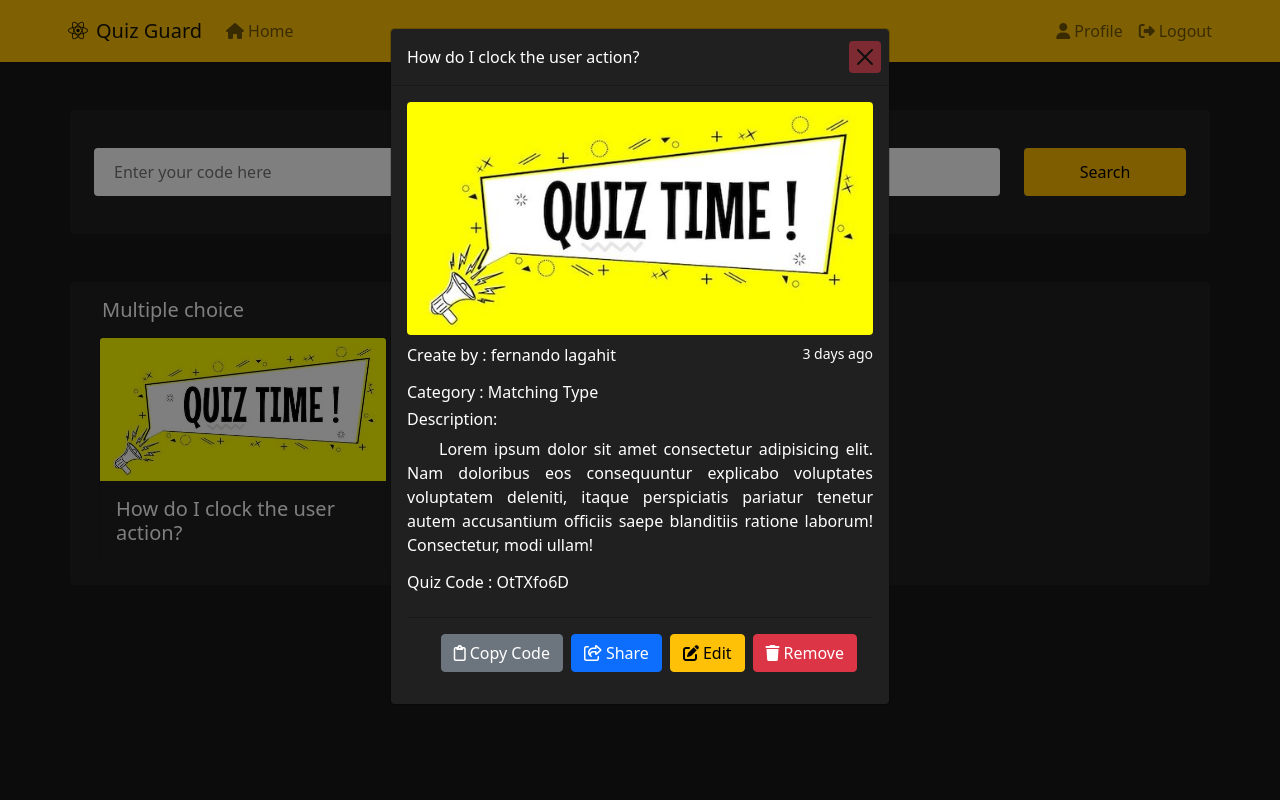
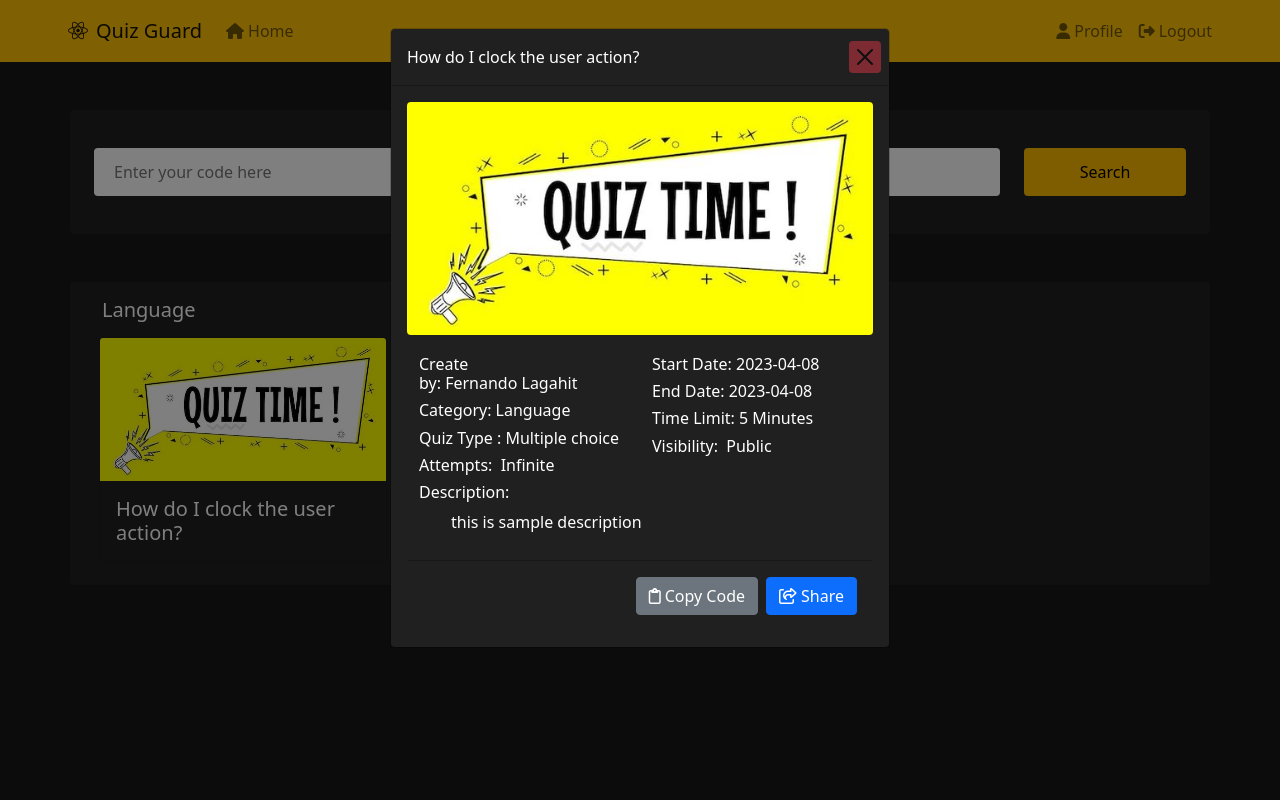
Before and after one commit to henzelss/QuizGuard, a Flask app: template website/templates/searchbank.html in a window 1280 px wide, after a click that opens the changed part. Run offline with Flask 3, Linux system fonts and the light colour scheme; the template is opened without the code that fills it: values that come from a table or form of the project are taken from there, others are empty; data comes from the database, SQL or seed files in the repository; some libraries are stand-ins or nearby versions.

Commit message:
displaying all the info of the quiz

```diff
--- a/website/templates/searchbank.html
+++ b/website/templates/searchbank.html
@@ -18,13 +18,31 @@
 
     <div class="container bg-night mt-5 rounded p-3">
         <h5 class="ms-3">
-            {% if quiz.category=='1'%}
-                Multiple choice
-            {% elif quiz.category=='2' %}
-                Fill in the blanks
-            {% elif quiz.category=='3' %}
-                True or False
-            {% endif%}
+            {% if quiz.category == '1' %}
+                Language
+            {% elif quiz.category == '2' %}
+                Social Studies
+            {% elif quiz.category == '3' %}
+                Science
+            {% elif quiz.category == '4' %}
+                History
+            {% elif quiz.category == '5' %}
+                Science
+            {% elif quiz.category == '6' %}
+                Physics
+            {% elif quiz.category == '7' %}
+                Biology
+            {% elif quiz.category == '8' %}
+                Chemistry
+            {% elif quiz.category == '9' %}
+                Mathematics
+            {% elif quiz.category == '10' %}
+                Geography
+            {% elif quiz.category == '11' %}
+                Career and Technical Education
+            {% elif quiz.category == '12' %}
+                Creative Arts
+            {% endif %}
         </h5>
        <button class="btn text-start shadow-none"  data-bs-toggle="modal" data-bs-target="#quiz{{ quiz.id   }}">
             <div class="card bg-night" style="width: 18rem;">
@@ -45,31 +63,80 @@
                     </div>
                     <div class="modal-body">
                         <img src="{{ url_for('views.images', filename='quiz.jpg') }}" class="card-img-top rounded" alt="quiz.jpg">
-                        <div>
-                            <div class="d-flex w-100 justify-content-between mt-2">
-                                <p class="card-text">Create by : {{ author.firstname }} {{ author.lastname }}</p>
-                                <small>3 days ago</small>
+                        <div class="row">
+                            <div class="col-md-6">
+                                <h6 class="card-text">Create by:&nbsp;{{ author.firstname|title }}&nbsp;{{ author.lastname|title }}</h6>
+
+                                <h6>Category:
+                                    {% if quiz.category == '1' %}
+                                        Language
+                                    {% elif quiz.category == '2' %}
+                                        Social Studies
+                                    {% elif quiz.category == '3' %}
+                                        Science
+                                    {% elif quiz.category == '4' %}
+                                        History
+                                    {% elif quiz.category == '5' %}
+                                        Science
+                                    {% elif quiz.category == '6' %}
+                                        Physics
+                                    {% elif quiz.category == '7' %}
+                                        Biology
+                                    {% elif quiz.category == '8' %}
+                                        Chemistry
+                                    {% elif quiz.category == '9' %}
+                                        Mathematics
+                                    {% elif quiz.category == '10' %}
+                                        Geography
+                                    {% elif quiz.category == '11' %}
+                                        Career and Technical Education
+                                    {% elif quiz.category == '12' %}
+                                        Creative Arts
+                                    {% endif %}
+                                </h6>
+                                <h6>Quiz Type :
+                                    {% if quiz.quiztype=='1'%}
+                                        Multiple choice
+                                    {% elif quiz.quiztype=='2' %}
+                                        Fill in the blanks
+                                    {% elif quiz.quiztype=='3' %}
+                                        True or False
+                                    {% endif%}
+                                </h6>
+                                <h6>Attempts:&nbsp;
+                                    {% if quiz.attempt == 0%}
+                                        Infinite
+                                    {% else %}
+                                        quiz.attempt
+                                    {% endif %}
+                                </h6>
                             </div>
-                            <h6>Category :
-                                {% if quiz.category=='1'%}
-                                    Matching Type
-                                {% elif quiz.category=='2' %}
-                                    Fill in the blanks
-                                {% elif quiz.category=='3' %}
-                                    True or False
-                                {% endif%}
-                            </h6>
+                            <div class="col-md-6">
+                                <h6>Start Date:&nbsp;{{ quiz.startdate}}</h6>
+                                <h6>End Date:&nbsp;{{ quiz.enddate}}</h6>
+                                <h6>Time Limit:&nbsp;{{ quiz.timelimit}}&nbsp;Minutes</h6>
+                                <h6>Visibility:&nbsp;
+                                    {% if quiz.visibility == 1 %}
+                                       Public
+                                    {% else %}
+                                       Private
+                                    {% endif %}
+                                </h6>
+                            </div>
                             <h6>Description:</h6>
-                            <p class="card-text text-desc">Lorem ipsum dolor sit amet consectetur adipisicing elit. Nam doloribus eos consequuntur explicabo voluptates voluptatem deleniti, itaque perspiciatis pariatur tenetur autem accusantium officiis saepe blanditiis ratione laborum! Consectetur, modi ullam!</p>
-                            <label class="mt-3" for="quiz"><h6>Quiz Code : {{ quiz.code }} </h6></label>
+                            <p class="card-text text-desc">{{ quiz.description }}</p>
                         </div>
                         <div class="modal-footer mt-3">
+
                             <input type="text" id="quizcode{{ quiz.id }}" value="{{ quiz.code }}" id="quizcode" hidden>
                             <button type="button" class="btn btn-secondary" onclick='copyText("{{ quiz.id }}")'><i class="fa-regular fa-clipboard me-1"></i>Copy Code</button>
                             <button type="button" class="btn btn-primary" onclick='shareText("{{ quiz.id }}")'><i class="fa-regular fa-share-from-square me-1"></i>Share</button>
-                            <a href="{{ url_for('views.quizbankedit', quizcode=quiz.code, quiztype=quiz.category)}}" class="btn btn-warning"><i class="fa-solid fa-pen-to-square me-1"></i>Edit</a>
-                            <button class="btn btn-danger" data-bs-toggle="modal" data-bs-target="#quizdelete{{quiz.id}}"><i class="fa-solid fa-trash me-1"></i>Remove</button>
-
+                            {% if current_user.usertype == 'user'%}
+                            <a href="" class="btn btn-warning">Take Quiz</a>
+                            {% elif current_user.id == author.id %}
+                                <a href="{{ url_for('views.quizbankedit', quizcode=quiz.code, quiztype=quiz.category)}}" class="btn btn-warning"><i class="fa-solid fa-pen-to-square me-1"></i>Edit</a>
+                                <button class="btn btn-danger" data-bs-toggle="modal" data-bs-target="#quizdelete{{quiz.id}}"><i class="fa-solid fa-trash me-1"></i>Remove</button>
+                            {% endif %}
                         </div>
                     </div>
                 </div>
```
